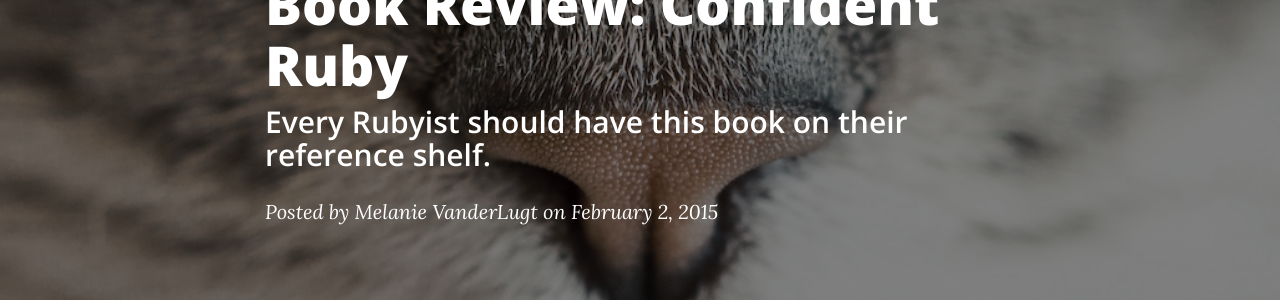
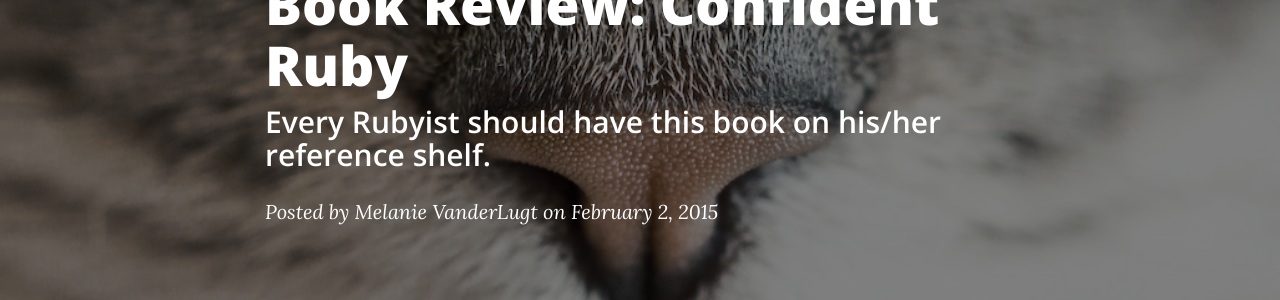
Before and after one commit to melanievee/melanievee.github.io, a Jekyll site: the page built from _posts/2015-02-02-book-review-confident-ruby.markdown, in a window 1280 px wide and 900 px high. Shown: the part 196-496 px from the top of the window. Built offline with Jekyll 4.4.1, drawn with Linux system fonts in a browser that asks for light colours; nearby versions of some CDN libraries.

Commit message:
Change embarrassing english error.

```diff
--- a/_posts/2015-02-02-book-review-confident-ruby.markdown
+++ b/_posts/2015-02-02-book-review-confident-ruby.markdown
@@ -1,7 +1,7 @@
 ---
 layout:     post
 title:      "Book Review: Confident Ruby"
-subtitle:   "Every Rubyist should have this book on their reference shelf."
+subtitle:   "Every Rubyist should have this book on his/her reference shelf."
 date:       2015-02-02 12:00:00
 author:     "Melanie VanderLugt"
 header-img: "img/cat.jpg"
```
